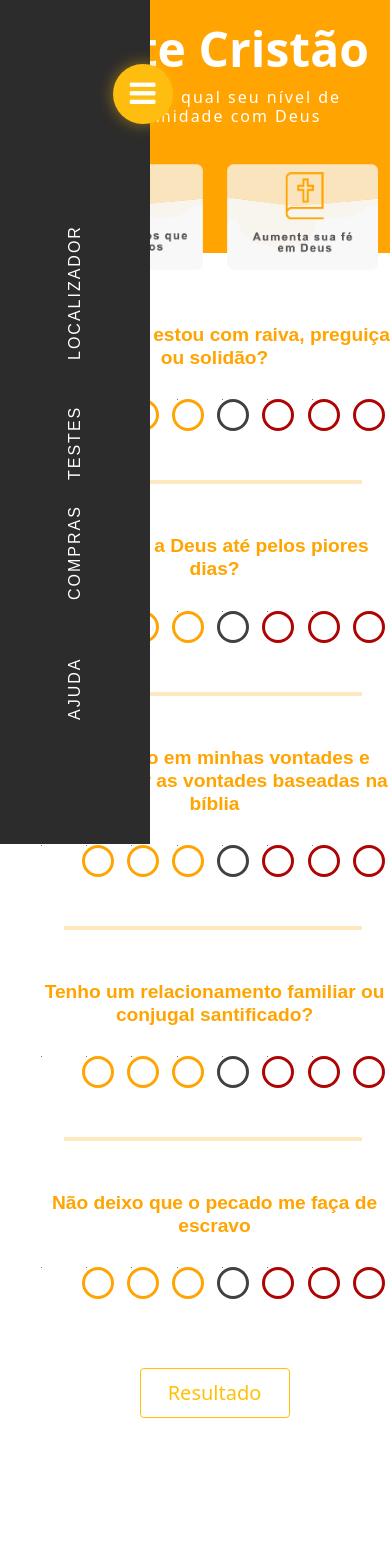
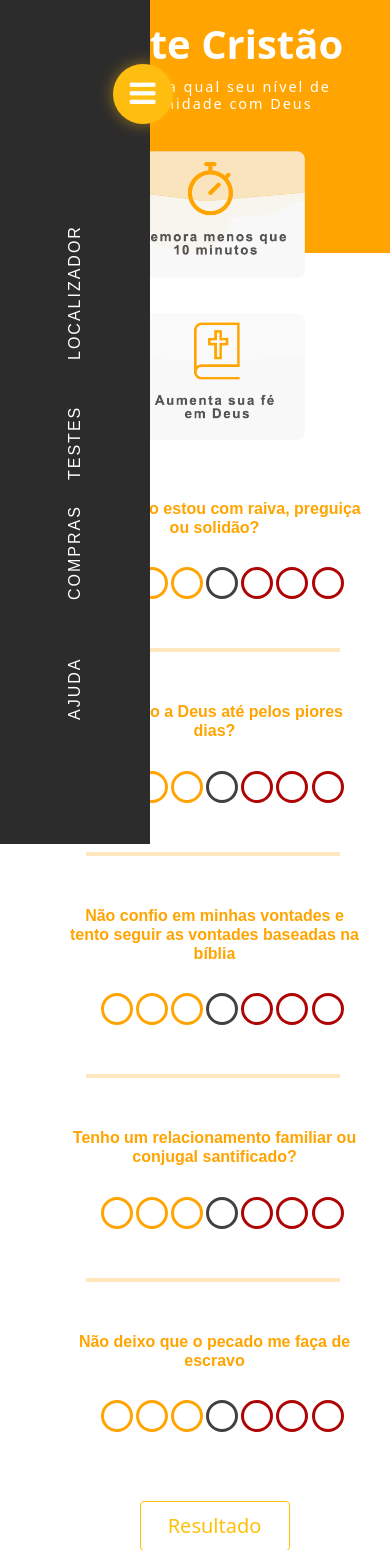
Before and after one commit to Buscafe/Frontend, a PHP site: page /HTML/testes.html in a window 390 px wide. Shown: the top 1550 px of the page. Before the commit the page ends 1418 px from the top, so only its background shows below. Run offline with PHP 8.4, Linux system fonts and the light colour scheme.

Commit message:
Testes responsivo ajuste

```diff
--- a/CSS/testes.css
+++ b/CSS/testes.css
@@ -9,14 +9,14 @@
     color: #FFF;
     text-align: center;
     padding: 20px 0 30px 0;
-    font-size: 3rem;
+    font-size: 2.5rem;
     font-weight: bold;
 }
 .introducao h1:after{
     content: "Descubra qual seu nível de proximidade com Deus";
     color: #FFF;
     display: block;
-    font-size: 1rem;
+    font-size: 0.9rem;
     font-weight: lighter;
     letter-spacing: 2px;
     margin: 10px 0 0 0;
@@ -30,7 +30,7 @@
 /* Botões Gerais e Laranja */
 
 .perguntas{
-    width: 90%;
+    width: 80%;
 }
 .checkbox {
     display: inline-block;
@@ -112,13 +112,24 @@
 }
 
 /* Estilização Perguntas */
+.quest{
+    width: 85%;
+}
+@media all and (max-width: 576px){
+    .quest{
+        margin: 70% auto;
+    }
+    #box-2{
+        margin-top: 10%;
+    }
+}
 .quest h2{
     font-family: 'Roboto Regular', sans-serif;
     text-align: center;
     margin: 0 0 30px 0;
     color: #FFA400;
     font-weight: bold;
-    font-size: 1.2rem;
+    font-size: 1rem;
 }
 #discordo{
     font-family: 'Roboto Regular', sans-serif;
@@ -182,6 +193,6 @@ hr{
 
 /* Click menu changes */
 .change-content{
-    padding: 0 0 0 0;
     margin: 0;
+    padding: 0;
 }
--- a/HTML/testes.html
+++ b/HTML/testes.html
@@ -45,9 +45,9 @@
                 <div class="container">
                     <h1>Teste Cristão</h1>
                     <div class="row justify-content-around">
-                        <img class="col-6 col-sm-6 col-md-5 col-lg-4 col-xl-3"
+                        <img class="col-7 col-sm-6 col-md-5 col-lg-4 col-xl-3"
                         id="box-1" src="../Assets/Testes/Box-1.png" alt="Caixa de informações sobre a duração do teste">
-                        <img class="col-6 col-sm-6 col-md-5 col-lg-4 col-xl-3"
+                        <img class="col-7 col-sm-6 col-md-5 col-lg-4 col-xl-3"
                         id="box-2" src="../Assets/Testes/Box-2.png" alt="Caixa de informações sobre a duração do teste">
                     </div>
                 </div>
@@ -59,7 +59,7 @@
                 <h2>Oro quando estou com raiva, preguiça ou solidão?</h2>
 
                 <!-- Pergunta 1 -->
-                <div class="perguntas">
+                <div class="perguntas justify-content-center">
                     <div class="d-flex justify-content-around">
 
                         <!-- Laranja -->
```
